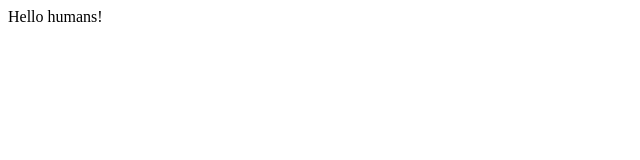
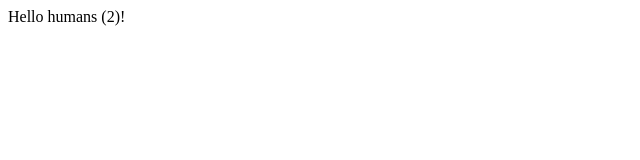
Before and after one commit to bagustambunan/bagustambunan.github.io, a plain HTML site: page index.html in a window 1280 px wide. Shown: the full height of the page, 0-640 px from the left. Drawn offline with Linux system fonts and the light colour scheme.

Commit message:
Initial commit

```diff
--- a/index.html
+++ b/index.html
@@ -6,6 +6,6 @@
     <title>Hello</title>
 </head>
 <body>
-    <p>Hello humans!</p>
+    <p>Hello humans (2)!</p>
 </body>
 </html>
```
